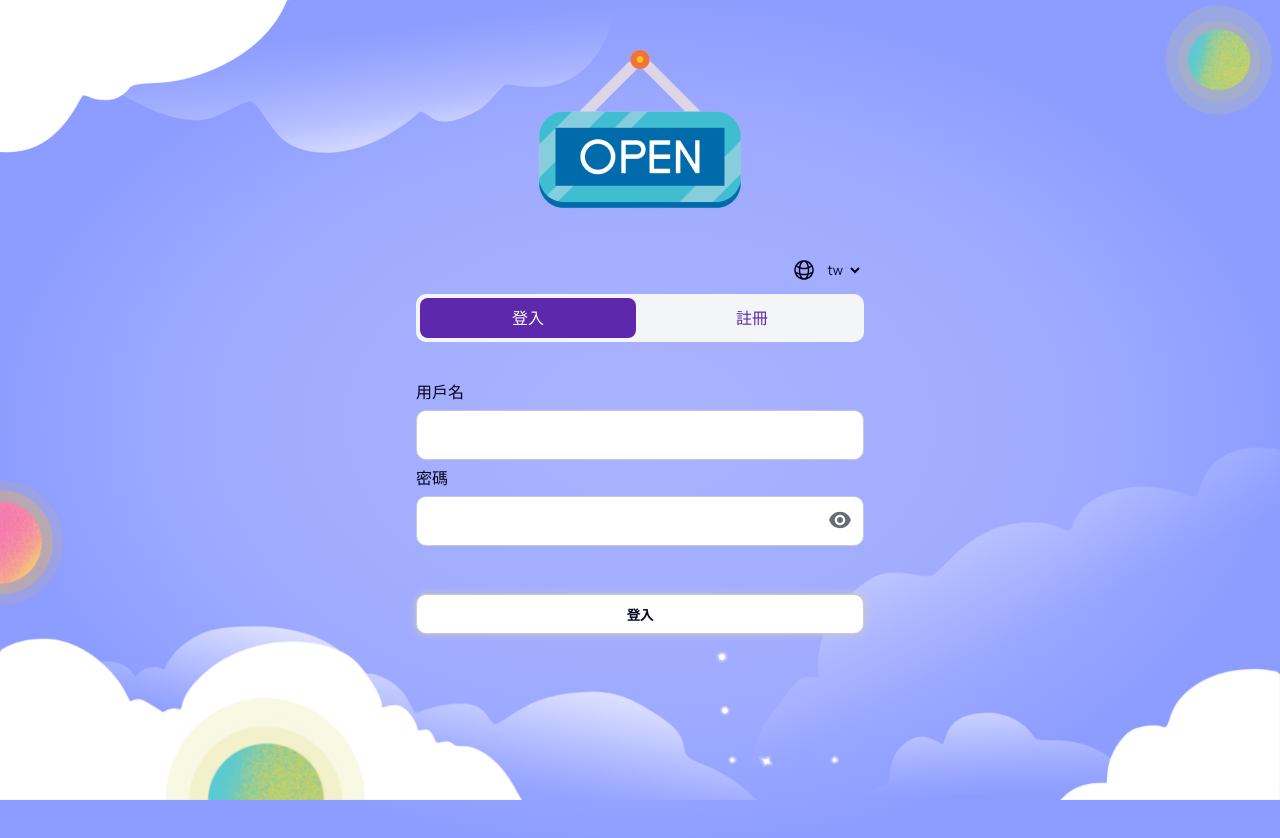
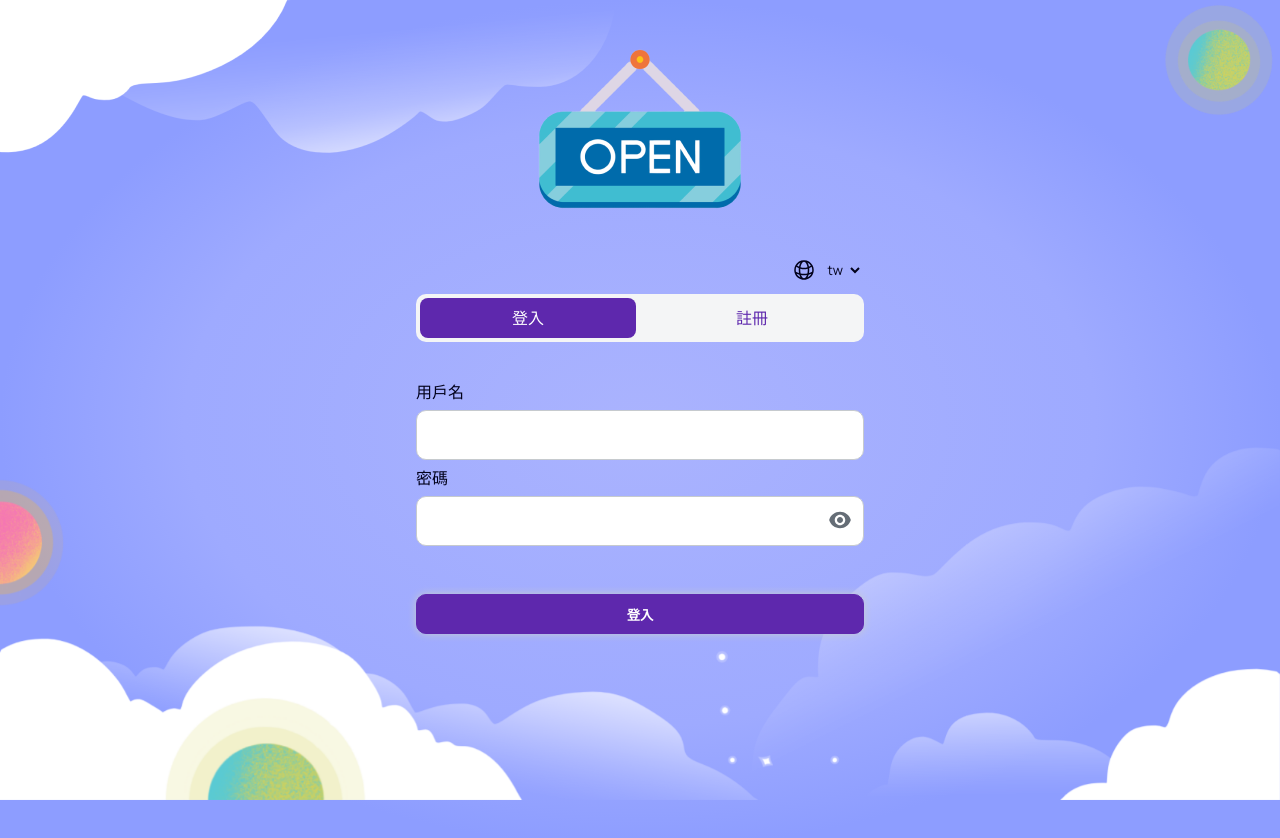
Before and after one commit to ya850805/map-dice-frontend, a Vue app: page /login in a window 1280 px wide. Shown: the top 838 px of the page. Built offline with nearby package versions, Linux system fonts and the light colour scheme.

Commit message:
Fix: Remove classname'btn-sec' --> This is primary style.

```diff
--- a/src/views/Login.vue
+++ b/src/views/Login.vue
@@ -12,7 +12,7 @@
     </div>
   </div>
   <div class="flex-col w-100 mt-40">
-    <button class="btn-sec" @click="login">{{ $t('_login') }}</button>
+    <button @click="login">{{ $t('_login') }}</button>
   </div>
 </template>
 
```
